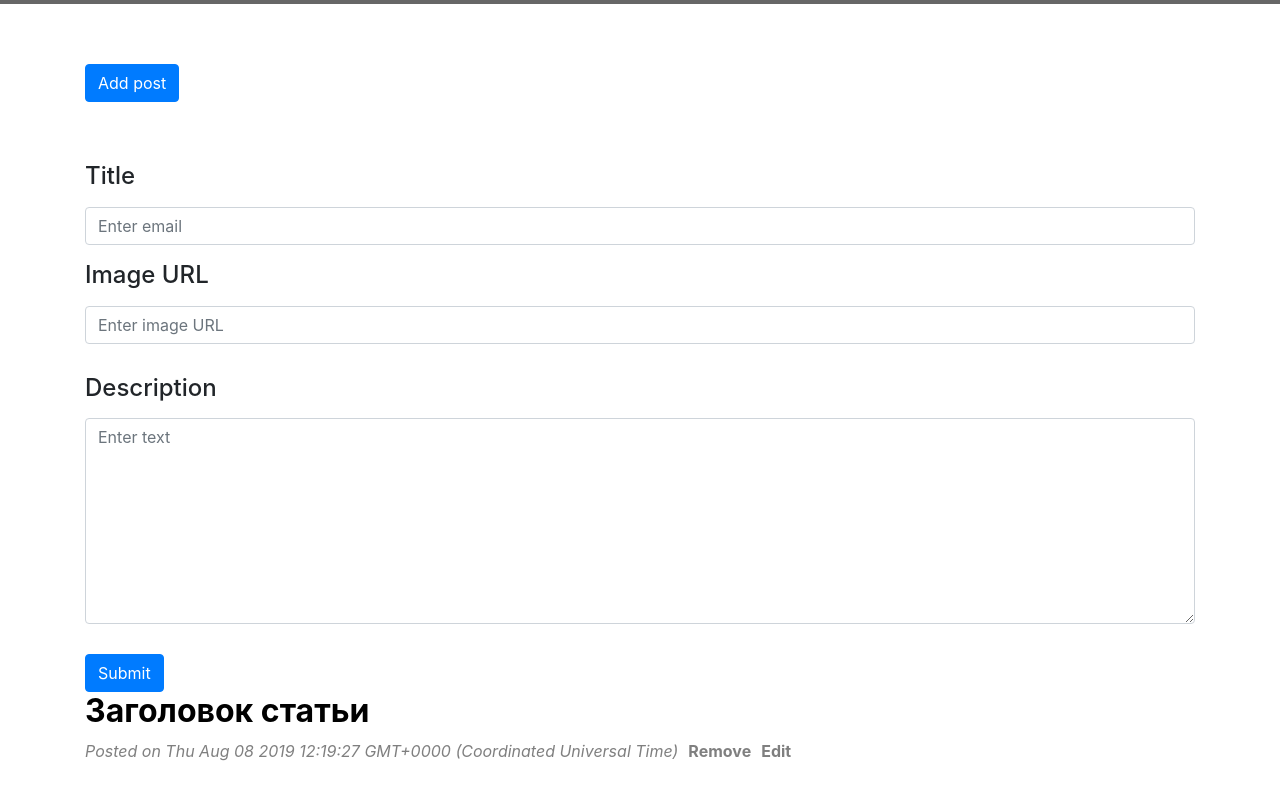
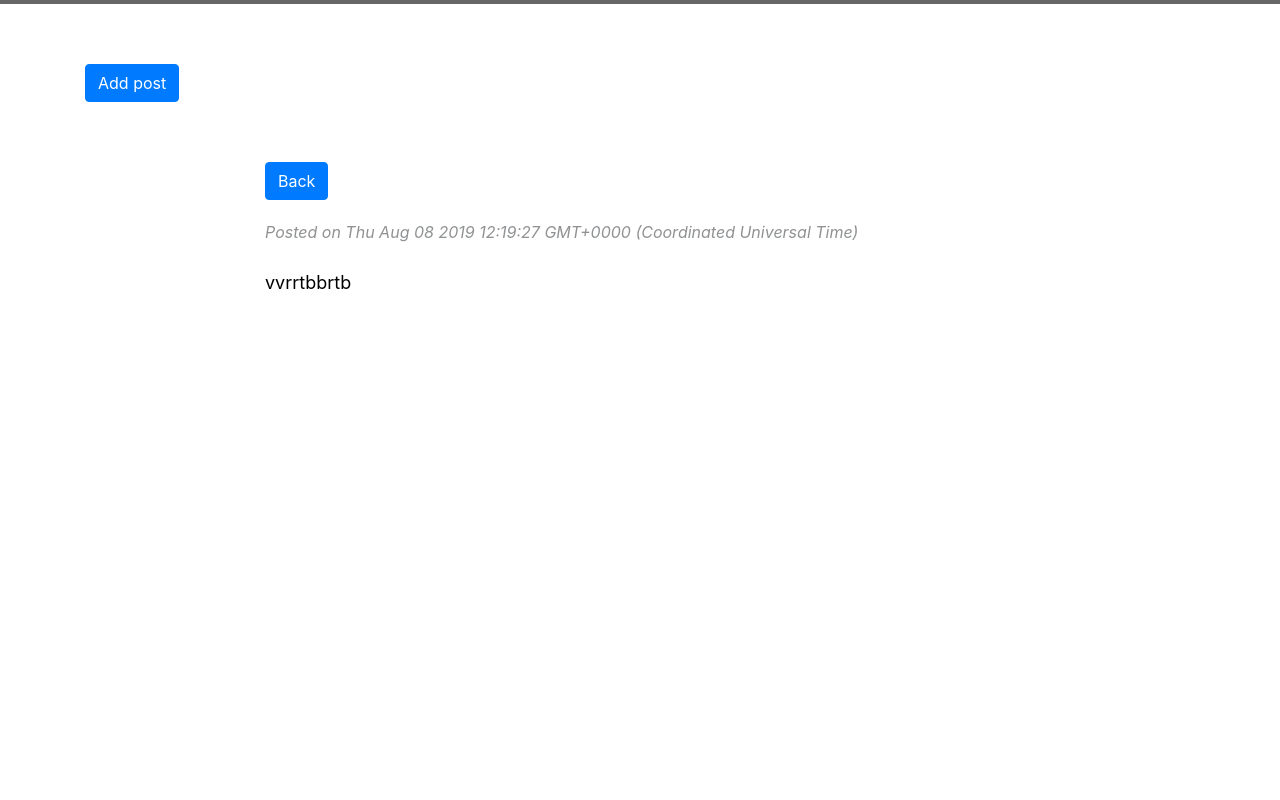
Before and after one commit to anton291291/blog, a React app: page /post/1 in a window 1280 px wide. Shown: the part 446-1246 px from the top of the page. After the commit the page ends 804 px from the top, so only its background shows below. Built offline with nearby package versions, Linux system fonts and the light colour scheme; grey boxes are pictures that could not be loaded.

Commit message:
сделал роутинг

```diff
--- a/package.json
+++ b/package.json
@@ -48,6 +48,7 @@
     "react-app-polyfill": "^1.0.1",
     "react-dev-utils": "^9.0.1",
     "react-dom": "^16.8.6",
+    "react-router-dom": "^5.0.1",
     "resolve": "1.10.0",
     "sass-loader": "7.1.0",
     "semver": "6.0.0",
--- a/src/App.js
+++ b/src/App.js
@@ -1,6 +1,7 @@
 import React from 'react';
+import { BrowserRouter as Router, Route, Link, Switch } from "react-router-dom";
 
-import {HeaderBlock, Postitem} from './components/index';
+import {HeaderBlock, Postitem, AddForm, PostList, FullPost, NotFound} from './components/index';
 
 function App() {
   return (
@@ -17,51 +18,47 @@ function App() {
           </button>
         </div>
         <div className="content">
-        <form className="add-form">
-          <div className = "form-group" >
-          <h4>
-            <label for="title">
-              Title
-            </label>
-          </h4>
-          <input
-            type="email"
-            className="form-control"
-            id="title"
-            placeholder="Enter email"/>
+          <Router>
+            <div>
+              <Switch>
+                <Route
+                  path="/"
+                  exact
+                  component={() => { return  <PostList
+                    posts={[
+                      {
+                      title:"Заголовок статьи #1",
+                      createdAt:"" + new Date(),
+                      _id:"1"
+                      },
+                      {
+                      title:"Заголовок статьи #2",
+                      createdAt:"" + new Date(),
+                      _id:"2"
+                      },
+                  ]} />
+                }} />
+              <Route
+                path="/post/:id"
+                exact
+                component={() => {
+                return <FullPost
+                   text="vvrrtbbrtb"
+                   createdAt={"" + new Date()} />
+              }} />
+              <Route
+                path="/post/:id/edit"
+                exact
+                component={() => {
+                  return <AddForm />
+                }}
+                />
+              <Route
+                path="*"
+                component={NotFound} />
+              </Switch>
             </div>
-        <div className="add-form__row">
-          <h4>
-            <label for="image">
-              Image URL
-            </label>
-          </h4>
-          <input
-            className="form-control"
-            id="image"
-            placeholder="Enter image URL"/>
-        </div>
-        <div className="add-form__row">
-          <h4>
-            <label for="description">
-              Description
-            </label>
-          </h4>
-          <textarea
-            rows="8"
-            className="form-control"
-            id="description"
-            placeholder="Enter text"/>
-        </div>
-      <button type="submit" className="btn btn-primary">Submit</button>
-    < /form>
-    <div className="post-items">
-      <Postitem
-        title="Заголовок статьи"
-        createdAt={"" + new Date()}
-        _id="1"
-       />
-    </div>
+          </Router>
         </div>
       </div>
     </div>
--- /dev/null
+++ b/src/components/AddForm/index.jsx
@@ -0,0 +1,48 @@
+import React from 'react';
+
+import "./AddForm.scss";
+
+const AddForm = () => {
+  return (
+    <form className="add-form">
+      <div className = "form-group" >
+      <h4>
+        <label for="title">
+          Title
+        </label>
+      </h4>
+      <input
+        type="email"
+        className="form-control"
+        id="title"
+        placeholder="Enter email"/>
+    </div>
+    <div className="add-form__row">
+      <h4>
+        <label for="image">
+          Image URL
+        </label>
+      </h4>
+      <input
+        className="form-control"
+        id="image"
+        placeholder="Enter image URL"/>
+    </div>
+    <div className="add-form__row">
+      <h4>
+        <label for="description">
+          Description
+        </label>
+      </h4>
+      <textarea
+        rows="8"
+        className="form-control"
+        id="description"
+        placeholder="Enter text"/>
+    </div>
+  <button type="submit" className="btn btn-primary">Submit</button>
+</form>
+);
+}
+
+export default AddForm;
--- /dev/null
+++ b/src/components/FullPost/FullPost.scss
@@ -0,0 +1,17 @@
+.full-post {
+
+  .container {
+    width: 780px;
+  }
+
+  &__text {
+    color: #000;
+    font-size: 18px;
+    line-height: 30px;
+  }
+
+  &__details {
+    margin-top: 20px;
+    opacity: 0.5;
+  }
+}
--- /dev/null
+++ b/src/components/FullPost/index.js
@@ -0,0 +1,23 @@
+import React from 'react';
+import { Link } from 'react-router-dom';
+
+import "./FullPost.scss"
+
+const FullPost = ({text,createdAt}) => {
+  return (
+    <div className="full-post">
+  <div className="container">
+    <Link to="/">
+      <button className="btn btn-primary">Back</button>
+    </Link>
+    <div className="full-post__details">
+      <i>Posted on {createdAt}</i>
+    </div>
+    <br />
+    <p className="full-post__text">{text}</p>
+  </div>
+</div>
+)
+}
+
+export default FullPost;
--- /dev/null
+++ b/src/components/NotFound/index.js
@@ -0,0 +1,12 @@
+import React from 'react';
+import {Redirect} from 'react-router'
+
+const NotFound = () => {
+  return (
+    <>
+    <Redirect to="/" />
+    </>
+  );
+}
+
+export default NotFound;
--- /dev/null
+++ b/src/components/PostList/index.jsx
@@ -0,0 +1,18 @@
+import React from 'react';
+import {Postitem} from '../index';
+
+import "./PostList.scss"
+
+const PostList = ({posts}) => {
+  return (
+    <div className="post-items">
+      {
+        posts.map((post) => {
+        return <Postitem {...post} />
+        })
+      }
+    </div>
+  );
+}
+
+export default PostList;
--- a/src/components/Postitem/index.jsx
+++ b/src/components/Postitem/index.jsx
@@ -1,16 +1,21 @@
 import React from 'react';
-import "./Postitem.scss";
+import {Link} from "react-router-dom"
+import "./Postitem.scss"
 
-const Postitem = ({title,createdAt,_id}) => {
+const Postitem = ({title,createdAt,_id,onRemove}) => {
   return (
     <div className="post-item">
-      <a href={`/post/${_id}`}>
+      <Link to={`/post/${_id}`}>
         <h2>{title}</h2>
-      </a>
+      </Link>
       <p>
         <i>Posted on {createdAt}</i>
-      <a href="#">Remove</a>
-      <a href="#">Edit</a>
+      <a href="javascript://" onClick={onRemove}>
+        Remove
+      </a>
+      <Link to={`/post/${_id}/edit`}>
+        Edit
+      </Link>
       </p>
     </div>
   );
--- a/src/components/index.js
+++ b/src/components/index.js
@@ -1,4 +1,8 @@
 import HeaderBlock from './HeaderBlock';
 import Postitem from './Postitem';
+import AddForm from './AddForm';
+import PostList from './PostList'
+import FullPost from './FullPost';
+import NotFound from './NotFound';
 
-export {Postitem,HeaderBlock};
+export {Postitem,HeaderBlock,AddForm,PostList,FullPost, NotFound};
```
Also changed, not shown: src/components/AddForm/AddForm.scss (added), src/components/PostList/PostList.scss (added), 1 other file (tests, documents, lock files or other folders). Lines whose indentation alone changed are shown as unchanged.
